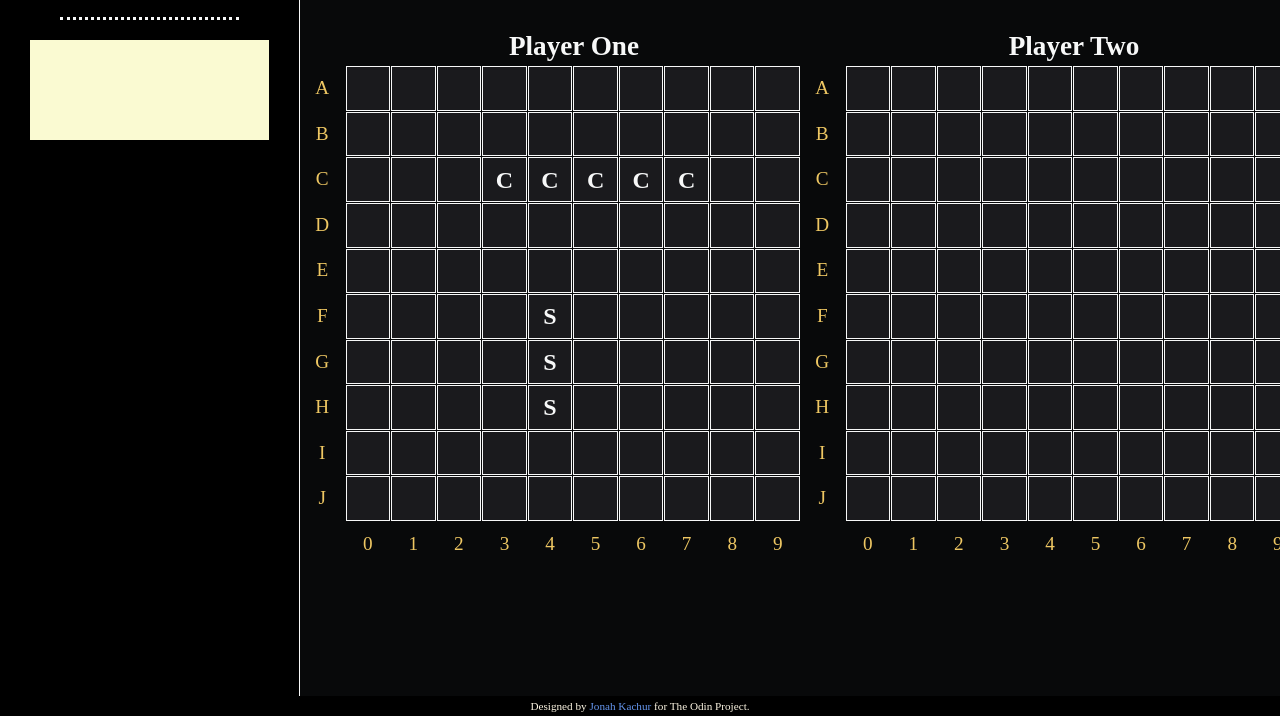
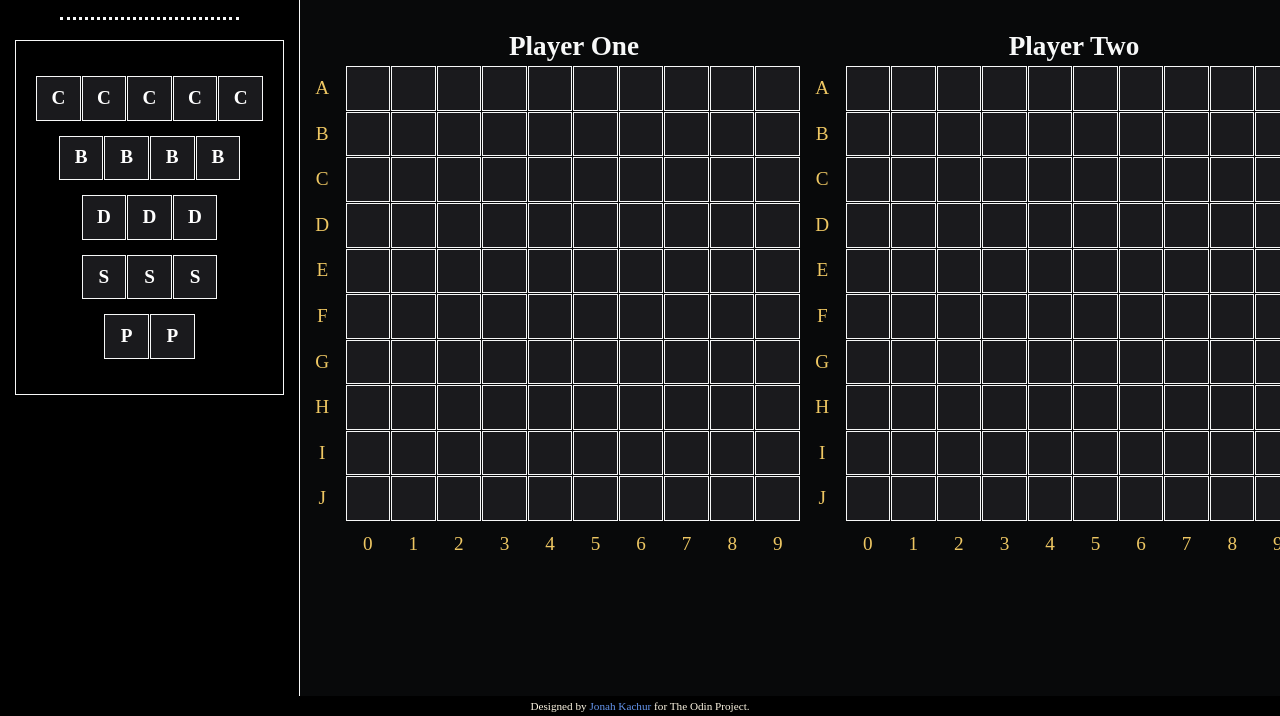
Before and after one commit to JonahKF/odin-battleship, a website built with webpack: page src/template.html in a window 1280 px wide. Shown: the part 104-820 px from the top of the page. Built offline with nearby package versions, Linux system fonts and the light colour scheme.

Commit message:
Added: Ships for drag and drop rendered in sidebar.

```diff
--- a/src/gameboard.js
+++ b/src/gameboard.js
@@ -36,6 +36,13 @@ class Gameboard {
     this.missedShots = [];
     this.hitShots = [];
     this.ships = [];
+    this.queuedShips = [
+      "carrier",
+      "battleship",
+      "destroyer",
+      "submarine",
+      "patrolboat",
+    ];
   }
 
   checkValidPlacement(ship, coords, isVertical) {
@@ -75,6 +82,8 @@ class Gameboard {
     }
 
     this.ships.push(ship);
+    this.queuedShips.splice(this.queuedShips.indexOf(ship.type), 1); // Remove from queue
+
     return true;
   }
 
--- a/src/index.js
+++ b/src/index.js
@@ -11,13 +11,13 @@ class GameController {
     this.playerTwo = null;
     this.currentPlayer = null;
     this.gamePhase = "setup";
-    this.shipTypes = [
-      "carrier",
-      "battleship",
-      "destroyer",
-      "submarine",
-      "patrolboat",
-    ];
+    this.shipTypes = {
+      carrier: { length: 5, placed: false },
+      battleship: { length: 4, placed: false },
+      destroyer: { length: 3, placed: false },
+      submarine: { length: 3, placed: false },
+      patrolboat: { length: 2, placed: false },
+    };
     this.currentShipIndex = 0;
   }
 
@@ -30,28 +30,28 @@ class GameController {
     this.currentPlayer = this.playerOne;
 
     // FOR TESTING - Place two ships for each player
-    const carrierOne = new Ship("carrier");
-    const submarineOne = new Ship("submarine");
-    const carrierTwo = new Ship("carrier");
-    const submarineTwo = new Ship("submarine");
-    this.playerOne.gameboard.placeShip(carrierOne, [2, 3], false);
-    this.playerOne.gameboard.placeShip(submarineOne, [5, 4], true);
-    this.playerTwo.gameboard.placeShip(carrierTwo, [0, 0], false);
-    this.playerTwo.gameboard.placeShip(submarineTwo, [2, 3], true);
-    this.gamePhase = "playing";
+    // const carrierOne = new Ship("carrier");
+    // const submarineOne = new Ship("submarine");
+    // const carrierTwo = new Ship("carrier");
+    // const submarineTwo = new Ship("submarine");
+    // this.playerOne.gameboard.placeShip(carrierOne, [2, 3], false);
+    // this.playerOne.gameboard.placeShip(submarineOne, [5, 4], true);
+    // this.playerTwo.gameboard.placeShip(carrierTwo, [0, 0], false);
+    // this.playerTwo.gameboard.placeShip(submarineTwo, [2, 3], true);
+    // this.gamePhase = "playing";
 
     // Return object with both players
     return { playerOne: this.playerOne, playerTwo: this.playerTwo };
   }
 
-  placeShip(coords, isVertical) {
+  placeShip(coords, shipType, isVertical) {
     // Check if all ships placed
-    if (this.currentShipIndex >= this.shipTypes.length) {
+    if (this.shipTypes[shipType].placed) {
       return false;
     }
 
     // Create new ship of current type
-    const newShip = new Ship(this.shipTypes[this.currentShipIndex]);
+    const newShip = new Ship(shipType);
 
     // Try to place ship on current player's board
     const placed = this.currentPlayer.gameboard.placeShip(
@@ -62,12 +62,18 @@ class GameController {
 
     // If successful (placed can be false if coords occupied already):
     if (placed) {
-      this.currentShipIndex++;
-      // Check if all ships placed
-      if (this.currentShipIndex === this.shipTypes.length) {
+      this.shipTypes[shipType].placed = true;
+
+      const allShipsPlaced = Object.values(this.shipTypes).every(
+        (ship) => ship.placed,
+      );
+
+      if (allShipsPlaced) {
         if (this.currentPlayer === this.playerOne) {
           this.currentPlayer = this.playerTwo;
-          this.currentShipIndex = 0; // Reset for player 2
+          Object.keys(this.shipTypes).forEach((type) => {
+            this.shipTypes[type].placed = false;
+          });
         } else {
           this.gamePhase = "playing";
           this.currentPlayer = this.playerOne;
@@ -75,7 +81,6 @@ class GameController {
       }
     }
 
-    // Return whether placement was successful
     return placed;
   }
 
@@ -193,12 +198,8 @@ class ScreenController {
         if (isHit) cell.classList.add("hit");
         if (isMissed) cell.classList.add("miss");
 
-        // Add event listeners based on game phase
-        if (this.gameController.gamePhase === "setup" && !isEnemy) {
-          cell.addEventListener("click", () =>
-            this.handlePlacement([row, col]),
-          );
-        } else if (
+        // Add event listeners
+        if (
           this.gameController.gamePhase === "playing" &&
           isEnemy &&
           !isAttacked
@@ -225,13 +226,45 @@ class ScreenController {
     }
   }
 
-  handlePlacement(coords) {
-    console.log("Handling placement.");
-    const placed = this.gameController.placeShip(coords, this.isVertical);
-    if (placed) {
-      this.updateDisplay();
+  updateSidebar() {
+    const sidebar = document.querySelector(".sidebar");
+
+    if (this.gameController.gamePhase === "setup") {
+      // Populate w/ Ships for drag-and-drop
+      const ships = document.querySelector(".ship-and-text");
+      ships.innerHTML = "";
+
+      const remainingShips = Object.entries(this.gameController.shipTypes)
+        .filter(([_, data]) => !data.placed)
+        .map(([shipType, _]) => shipType);
+
+      remainingShips.forEach((shipType) => {
+        const shipDiv = document.createElement("div");
+        shipDiv.classList.add("draggable-ship");
+        shipDiv.dataset.shipType = shipType;
+
+        // Create cells based on ship length
+        const shipLength = this.gameController.shipTypes[shipType].length;
+        for (let i = 0; i < shipLength; i++) {
+          const cell = document.createElement("div");
+          cell.classList.add("ship-cell");
+          cell.textContent = shipType[0].toUpperCase();
+          shipDiv.appendChild(cell);
+        }
+
+        // Add drag event listeners
+
+        ships.appendChild(shipDiv);
+      });
+    }
+
+    if (this.gameController.getGameState.gamePhase === "playing") {
+      // Terminal-like text updates about game state
+      const textbox = document.querySelector(".ship-and-text");
     }
   }
+
+  handlePlacement(coords, shipType) {}
 
   async handleAttack(coords) {
     const result = await this.gameController.makeAttack(coords);
@@ -320,6 +353,7 @@ class ScreenController {
     // Start game
     this.gameController.startGame();
     this.updateDisplay();
+    this.updateSidebar();
 
     // Add rotation keyboard listener
     document.addEventListener("keypress", (e) => {
--- a/src/styles.css
+++ b/src/styles.css
@@ -120,12 +120,40 @@ hr {
 }
 
 .ship-and-text {
-  width: 80%;
-  height: 100px;
-  background-color: lightgoldenrodyellow;
+  width: 90%;
+  height: auto;
+  padding: 20px 0px 20px 0px;
+  border: 1px solid var(--fontWhite);
 
   align-self: center;
   justify-self: center;
+}
+
+.draggable-ship {
+  display: flex;
+  justify-content: center;
+
+  cursor: move;
+  margin: 15px 0px 15px 0px;
+  gap: 1px;
+  user-select: none;
+}
+
+.draggable-ship.vertical {
+  flex-direction: column;
+}
+
+.ship-cell {
+  width: 44.55px;
+  aspect-ratio: 1;
+  border: 1px solid var(--fontWhite);
+  background-color: #1a1a1d;
+  font-weight: 800;
+  font-size: 1.2rem;
+  display: flex;
+  align-items: center;
+  justify-content: center;
+  color: white;
 }
 
 .boards-container {
```
